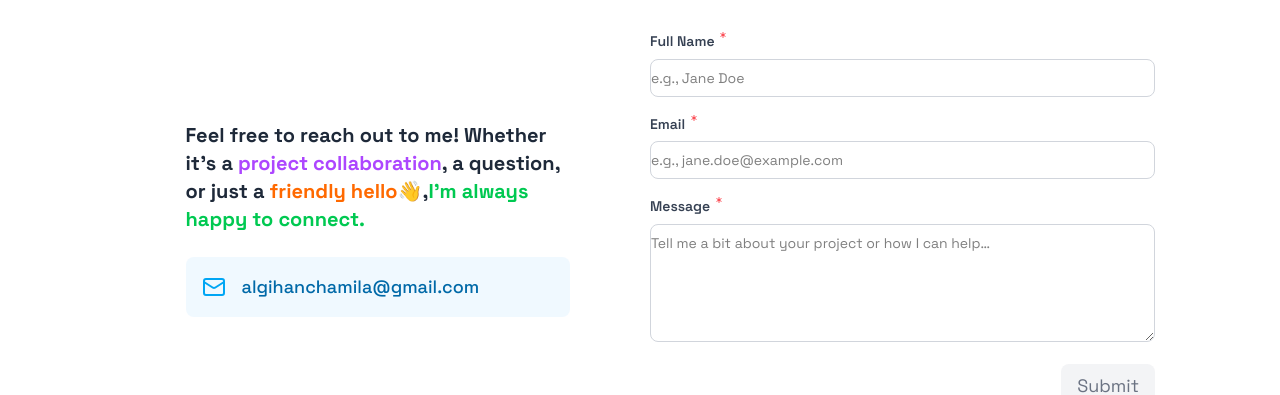
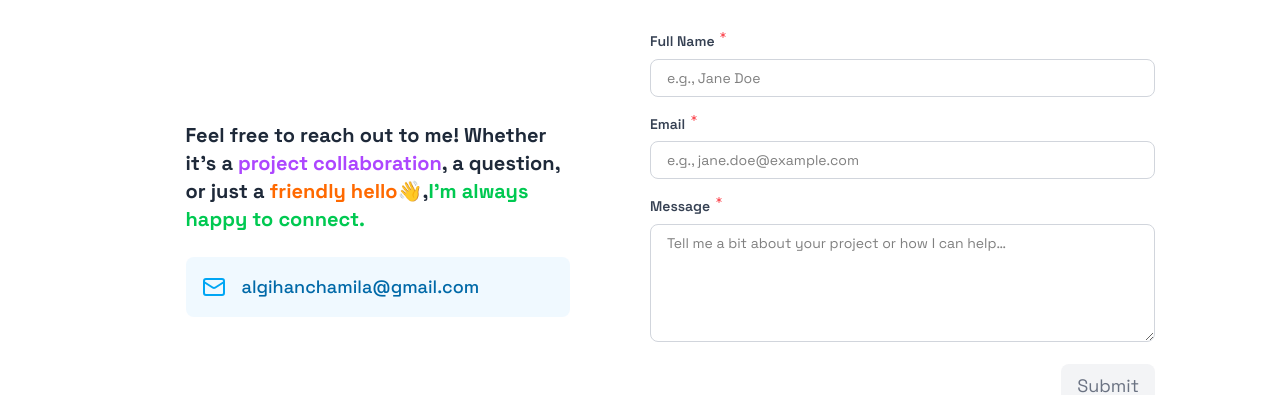
Before and after one commit to gihanchamila/portfolio-frontend, a React (Vite) app: page / in a window 1280 px wide. Shown: the part 2274-2669 px from the top of the page. Built offline with nearby package versions, Linux system fonts and the light colour scheme; no server answers.

Commit message:
update padding in forminputs

```diff
--- a/src/index.css
+++ b/src/index.css
@@ -32,7 +32,7 @@
 }
 
 .formInput {
-    @apply w-full py-2 px-4 xs:pl-2 sm:pl-0 border border-gray-300 rounded-lg focus:outline-gray-300 focus:outline-1 xs:font-primary sm:text-sm xs:text-xs
+    @apply w-full py-2 px-4 xs:pl-2 sm:pl-4 border border-gray-300 rounded-lg focus:outline-gray-300 focus:outline-1 xs:font-primary sm:text-sm xs:text-xs
 }
 
 .formLable {
```
